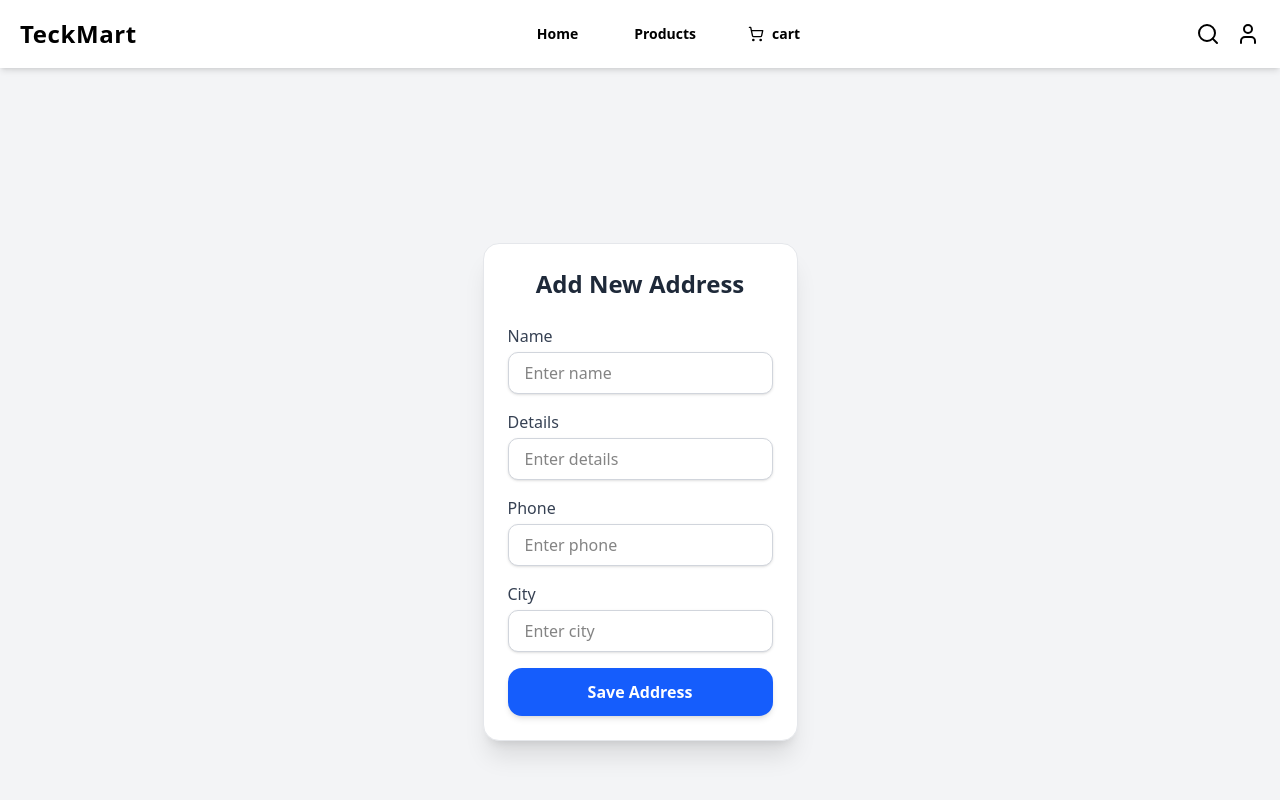
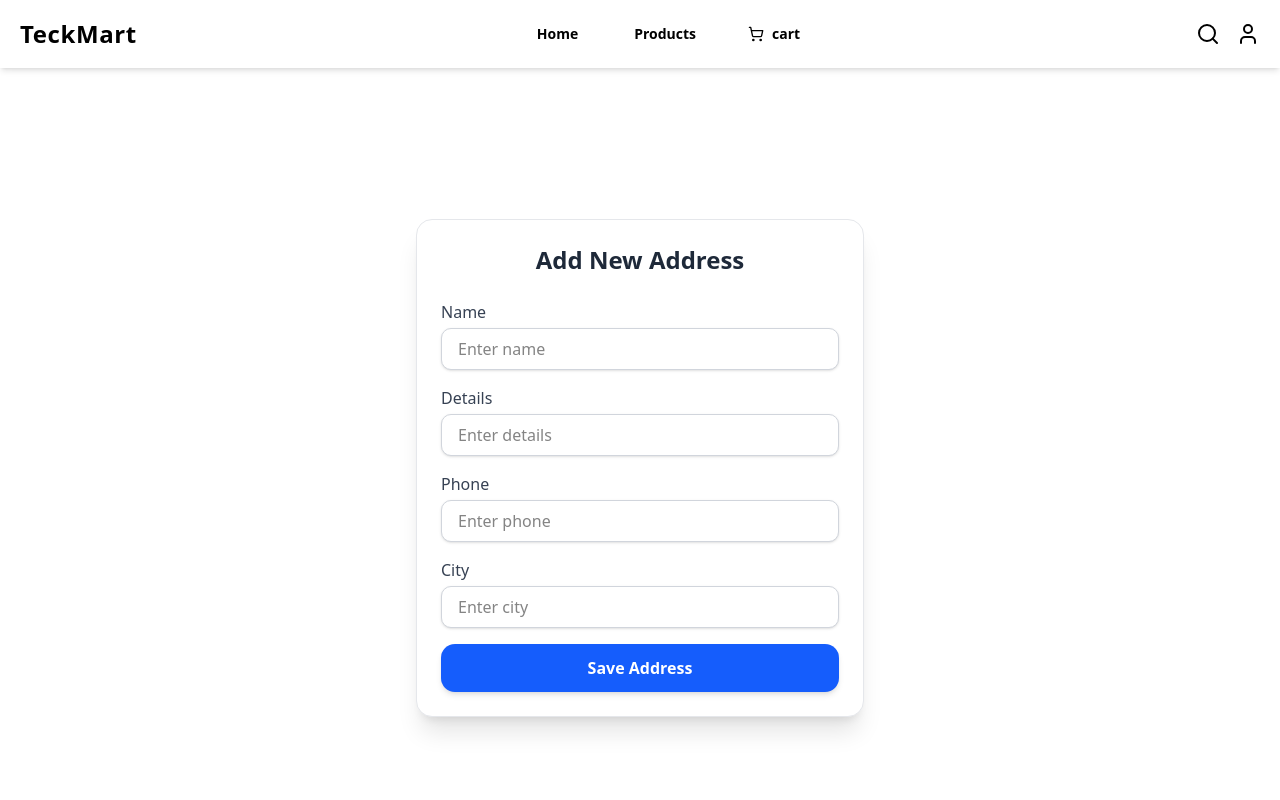
Before and after one commit to mohmaed-mahmoud23/Ecommerce_Nextjs-And-Nestjs, a Next.js app: page /address in a window 1280 px wide. Shown: the top 800 px of the page. Built offline with nearby package versions, Linux system fonts and the light colour scheme; no server answers.

Commit message:
ubdted error Next.js

```diff
--- a/package.json
+++ b/package.json
@@ -4,7 +4,7 @@
   "private": true,
   "scripts": {
     "dev": "next dev",
-"build": "next build",
+    "build": "next build",
     "start": "next start",
     "lint": "eslint"
   },
@@ -18,7 +18,7 @@
     "embla-carousel-react": "^8.6.0",
     "framer-motion": "^12.23.25",
     "lucide-react": "^0.554.0",
-    "next": "15.5.6",
+    "next": "^15.5.7",
     "react": "19.1.0",
     "react-dom": "19.1.0",
     "react-hook-form": "^7.68.0",
--- a/src/app/(pages)/address/page.tsx
+++ b/src/app/(pages)/address/page.tsx
@@ -3,7 +3,7 @@ import AddressFormClient from "./AddressFormClient";
 
 export default function Page() {
   return (
-    <div className="min-h-screen flex items-center justify-center p-6 bg-gray-100">
+    <div>
       <Suspense fallback={<p>Loading...</p>}>
         <AddressFormClient />
       </Suspense>
```
Also changed, not shown: 1 other file (tests, documents, lock files or other folders).
